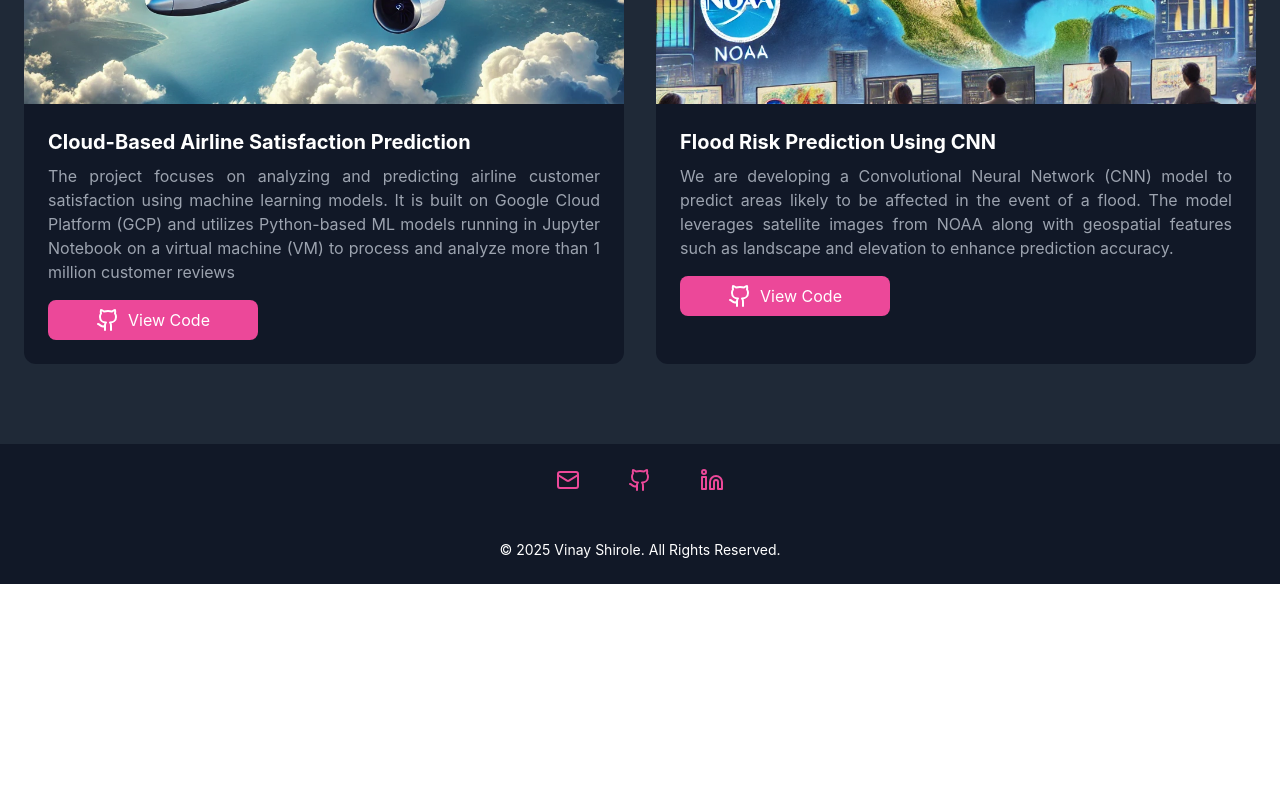
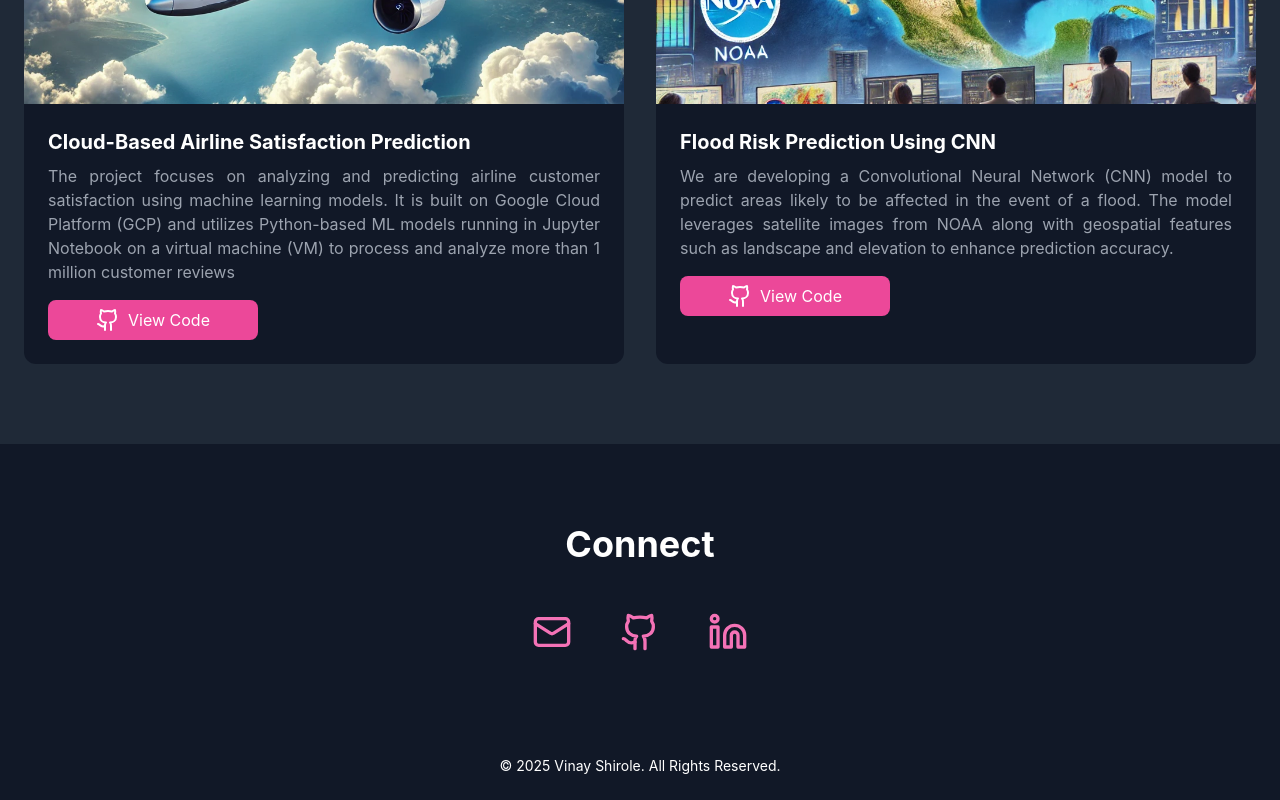
Before and after one commit to vinayshirole/Portfolio, a React (Vite) app: page / in a window 1280 px wide. Shown: the part 3912-4712 px from the top of the page. Before the commit the page ends 4496 px from the top, so only its background shows below. Built offline with nearby package versions, Linux system fonts and the light colour scheme.

Commit message:
path change for all the images and the resume

```diff
--- a/src/App.tsx
+++ b/src/App.tsx
@@ -66,7 +66,7 @@ function App() {
         <Globes />
       </div>     */}
       {/* Footer */}
-      <footer className="py-6 text-center text-sm text-white-500">
+      <footer className="py-6 text-center text-sm text-white-500 bg-grey-800">
         <p>© {new Date().getFullYear()} Vinay Shirole. All Rights Reserved.</p>
       </footer>
     </div>
--- a/src/Connect.tsx
+++ b/src/Connect.tsx
@@ -3,34 +3,37 @@ import { Mail, Github, Linkedin } from 'lucide-react';
 
 const Connect: React.FC = () => {
   return (
-    <div id="webEnding" className="flex justify-center mt-6 mb-6 text-pink-500">
-      <div className="flex gap-6 md:gap-12">
+    <section id="webEnding" className="py-20 bg-black-600 text-white">
+      <div className="container mx-auto px-6 text-center">
+        <h2 className="text-4xl font-bold mb-12">Connect</h2>
+        <div className="flex justify-center gap-6 md:gap-12">
           <a
             href="mailto:vinayshirole07@gmail.com"
             target="_blank"
             rel="noopener noreferrer"
-          className="social-link"
+            className="social-link text-pink-400 hover:text-pink-800 transition-colors"
           >
-          <Mail size={24} />
+            <Mail size={40} />
           </a>
           <a
             href="https://github.com/vinayshirole?tab=repositories"
             target="_blank"
             rel="noopener noreferrer"
-          className="social-link"
+            className="social-link text-pink-400 hover:text-pink-800 transition-colors"
           >
-          <Github size={24} />
+            <Github size={40} />
           </a>
           <a
             href="https://www.linkedin.com/in/vinay-shirole/"
             target="_blank"
             rel="noopener noreferrer"
-          className="social-link"
+            className="social-link text-pink-400 hover:text-pink-800 transition-colors"
           >
-          <Linkedin size={24} />
+            <Linkedin size={40} />
           </a>
         </div>
       </div>
+    </section>
   );
 };
 
--- a/src/LandingPage.tsx
+++ b/src/LandingPage.tsx
@@ -27,7 +27,7 @@ const LandingPage: React.FC = () => {
             repeat={Infinity}
           />
         </h1>
-        <a href="/public/Vinay_Shirole_Resume.pdf" target="_blank" rel="noopener noreferrer" className="inline-block mt-4">
+        <a href="/Vinay_Shirole_Resume.pdf" target="_blank" rel="noopener noreferrer" className="inline-block mt-4">
           <button className="bg-pink-500 text-white px-6 py-3 rounded-lg hover:bg-pink-600 transition">
             Get my resume
           </button>
--- a/src/Navbar.tsx
+++ b/src/Navbar.tsx
@@ -47,7 +47,7 @@ const Navbar: React.FC = () => {
         <a href="#skills" className="hover:text-pink-500 text-white text-lg">Skills</a>
         <a href="#projects" className="hover:text-pink-500 text-white text-lg">Projects</a>
         <a href="#webEnding" className="hover:text-pink-500 text-white text-lg">Contact</a>
-        <a href="/public/Vinay_Shirole_Resume.pdf" className="hover:text-pink-500 text-white text-lg">Resume</a>
+        <a href="Vinay_Shirole_Resume.pdf" className="hover:text-pink-500 text-white text-lg">Resume</a>
       </div>
 
       {/* Mobile Menu */}
```
Also changed, not shown: src/About.tsx (indentation only). Lines whose indentation alone changed are shown as unchanged.
